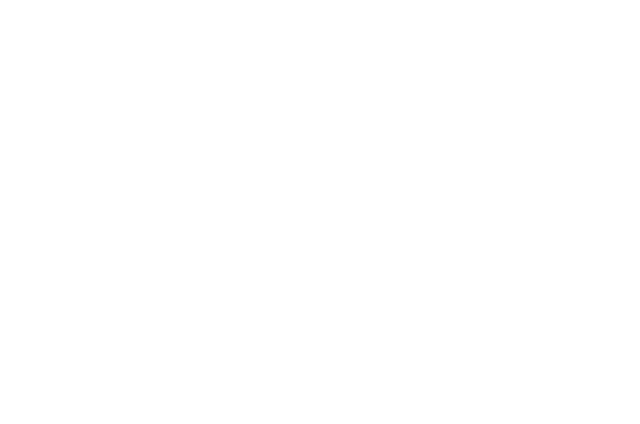
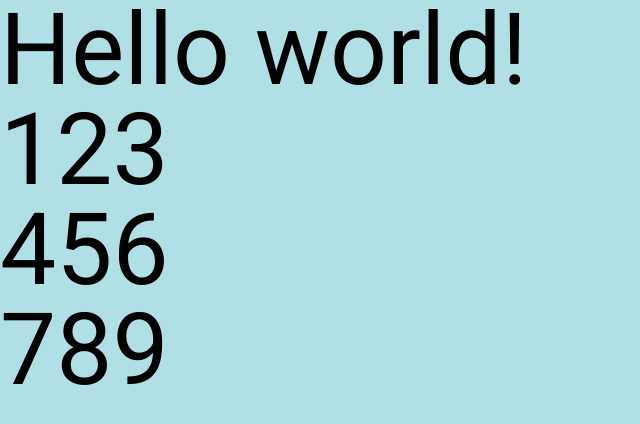
Before and after one commit to uoayop/web.clonesite.github, a plain HTML site: page Implement-GitHub-Responsive/index.html in a window 1280 px wide. Shown: the whole page, without its empty margins (0-640 px from the left). Drawn offline with nearby package versions, Linux system fonts and the light colour scheme.

Commit message:
[setting head] opengraph, twittercard / favicon / google Fonts / css.reset

```diff
--- /dev/null
+++ b/Implement-GitHub-Responsive/css/main.css
@@ -0,0 +1,5 @@
+body{
+    background: powderblue;
+    font-family: 'Roboto', sans-serif;
+    font-size: 100px;
+}
--- /dev/null
+++ b/Implement-GitHub-Responsive/css/reset.css
@@ -0,0 +1,49 @@
+/* http://meyerweb.com/eric/tools/css/reset/
+   v2.0 | 20110126
+   License: none (public domain)
+*/
+
+html, body, div, span, applet, object, iframe,
+h1, h2, h3, h4, h5, h6, p, blockquote, pre,
+a, abbr, acronym, address, big, cite, code,
+del, dfn, em, img, ins, kbd, q, s, samp,
+small, strike, strong, sub, sup, tt, var,
+b, u, i, center,
+dl, dt, dd, ol, ul, li,
+fieldset, form, label, legend,
+table, caption, tbody, tfoot, thead, tr, th, td,
+article, aside, canvas, details, embed,
+figure, figcaption, footer, header, hgroup,
+menu, nav, output, ruby, section, summary,
+time, mark, audio, video {
+    margin: 0;
+    padding: 0;
+    border: 0;
+    font-size: 100%;
+    font: inherit;
+    vertical-align: baseline;
+}
+
+/* HTML5 display-role reset for older browsers */
+article, aside, details, figcaption, figure,
+footer, header, hgroup, menu, nav, section {
+    display: block;
+}
+body {
+    line-height: 1;
+}
+ol, ul {
+    list-style: none;
+}
+blockquote, q {
+    quotes: none;
+}
+blockquote:before, blockquote:after,
+q:before, q:after {
+    content: '';
+    content: none;
+}
+table {
+    border-collapse: collapse;
+    border-spacing: 0;
+}
--- a/Implement-GitHub-Responsive/index.html
+++ b/Implement-GitHub-Responsive/index.html
@@ -8,8 +8,52 @@
     <meta name="description" content="this is a [github-oldversion clone website]">
     <meta name="viewport" content="width=device-width, initial-scale=1.0, user-scalable=no, maximum-scale=1, minimum-scale=1">
     <meta http-equiv="X-UA-Compatible" content="ie=edge">
+
+    <!-- opengraph에서 외부에 제공할 특정 정보를 지정할 수 있음 -->
+    <!-- opengraph는 페북에서 많이 사용하는 개념 -->
+    <!-- http://ogp.me/ -->
+    <meta property="og:type" content="website">
+    <meta property="og:site_name" content="GitHub">
+    <meta property="og:title" content="Build software better, together">
+    <meta property="og:description" content="this is a [github-oldversion clone website]">
+    <meta property="og:image" content="img/logo__github.png">
+    <meta property="og:url" content="https://github.com">
+
+    <!-- 이외에도 TwitterCard는 트위터에서 많이 사용하는 개념이므로 둘다 정의하는게 좋다 -->
+    <!-- https://developer.twitter.com/en/docs/tweets/optimize-with-cards/guides/getting-started.html -->
+    <meta property="twitter:card" content="summary">
+    <meta property="twitter:site" content="GitHub">
+    <meta property="twitter:title" content="Build software better, together">
+    <meta property="twitter:description" content="this is a [github-oldversion clone website]">
+    <meta property="twitter:image" content="img/logo__github.png">
+    <meta property="twitter:url" content="https://github.com">
+
+    <!-- 파비콘 지정 : favorite icon의 줄임말로 웹사이트를 대표하는 아이콘 -->
+    <!-- shortcut icon은 인터넷 익스플로어에 제공되는 아이콘으로 png가 아닌 ico 파일을 이용하는 것이 좋다. -->
+    <!-- 그렇지만 정의가 되어있지 않아도 루트 경로에 favicon.ico가 있다면 자동으로 적용해준다. -->
+    <!-- <link rel="shortcut icon" type="image/x-icon" href="favicon.ico"> -->
+
+    <!-- apple-touch-icon은 애플/안드로이드 스마트폰에 제공되는 아이콘을 의미한다. -->
+    <link rel="icon" href="favicon.png">
+    <link rel="apple-touch-icon" href="favicon.png">
+
+    <!-- 웹 사이트엔 경량화 된 폰트를 써야한다. 따라서 구글 폰트의 roboto 폰트를 이용해줄 것이다. -->
+    <!-- https://fonts.google.com/specimen/Roboto?query=roboto&preview.text_type=custom&sidebar.open=true&selection.family=Roboto:wght@300 -->
+    <link rel="preconnect" href="https://fonts.gstatic.com">
+    <link href="https://fonts.googleapis.com/css2?family=Roboto:wght@300;400;500&display=swap" rel="stylesheet">
+
+    <!-- 기존의 css 설정을 초기화 해주는 파일 : 순서가 중요하니 신경쓰자 -->
+    <!-- reset.css cdn을 검색해서 경로를 받아 직접 다운 받을 수도 있다. -->
+    <link rel="stylesheet" href="https://cdnjs.cloudflare.com/ajax/libs/meyer-reset/2.0/reset.min.css">
+    <!-- <link rel="stylesheet" href="css/reset.css"> -->
+    <link rel="stylesheet" href="css/main.css">
 </head>
 <body>
-
+    Hello world!
+    <ul>
+        <li>123</li>
+        <li>456</li>
+        <li>789</li>
+    </ul>
 </body>
 </html>
```
